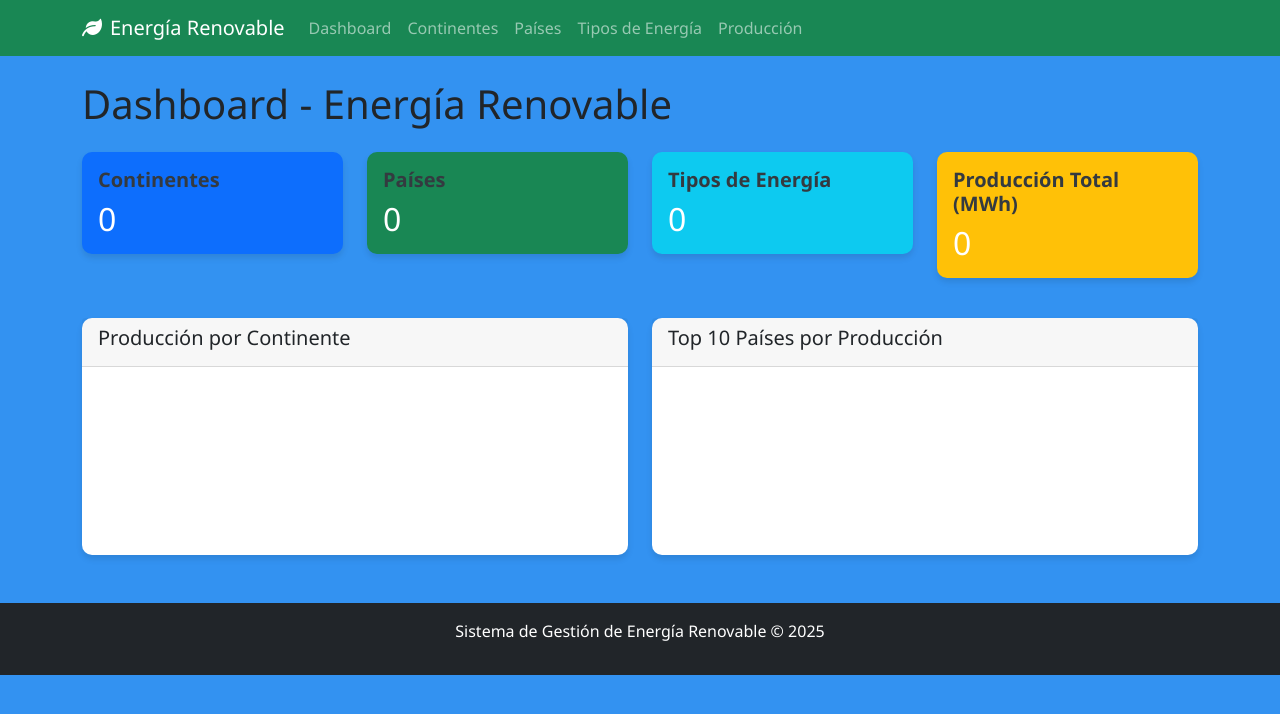
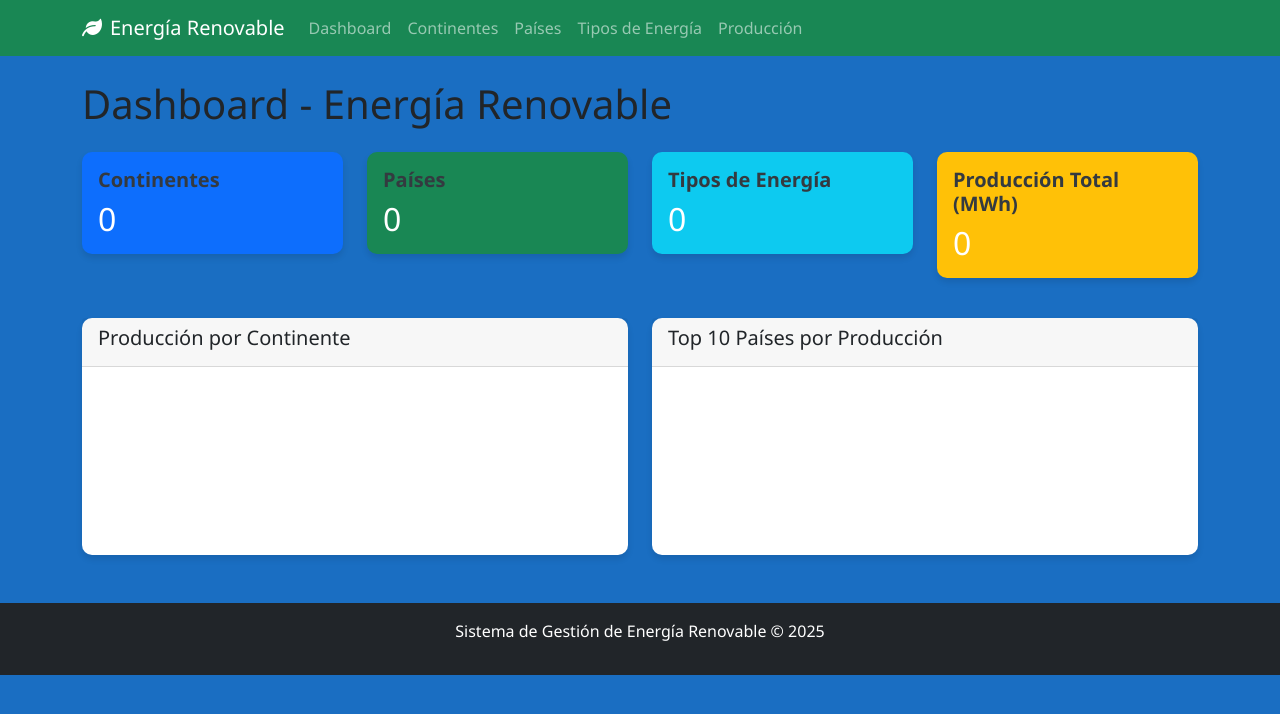
Before and after one commit to dewingonzalez/bd-energia-renovable-php-2-, a PHP site: page / in a window 1280 px wide. Shown: the top 714 px of the page. Run offline with PHP 8.4, Linux system fonts and the light colour scheme; data that the repository does not hold is empty; a map, chart or similar area stays blank.

Commit message:
ahora si

```diff
--- a/css/style.css
+++ b/css/style.css
@@ -1,5 +1,5 @@
 body {
-    background-color: #3392f1;
+    background-color: #1a6ec2ff;
     font-family: 'Segoe UI', Tahoma, Geneva, Verdana, sans-serif;
 }
 s
```
